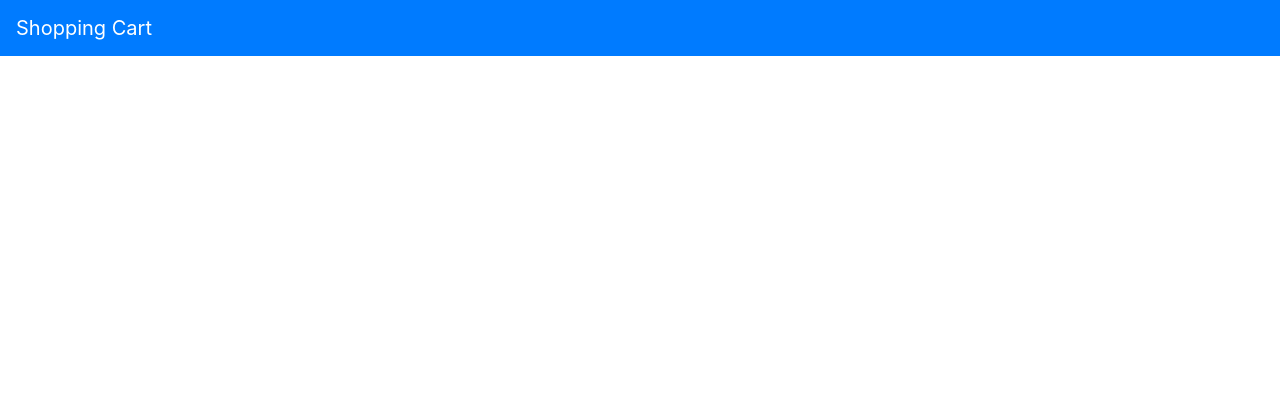
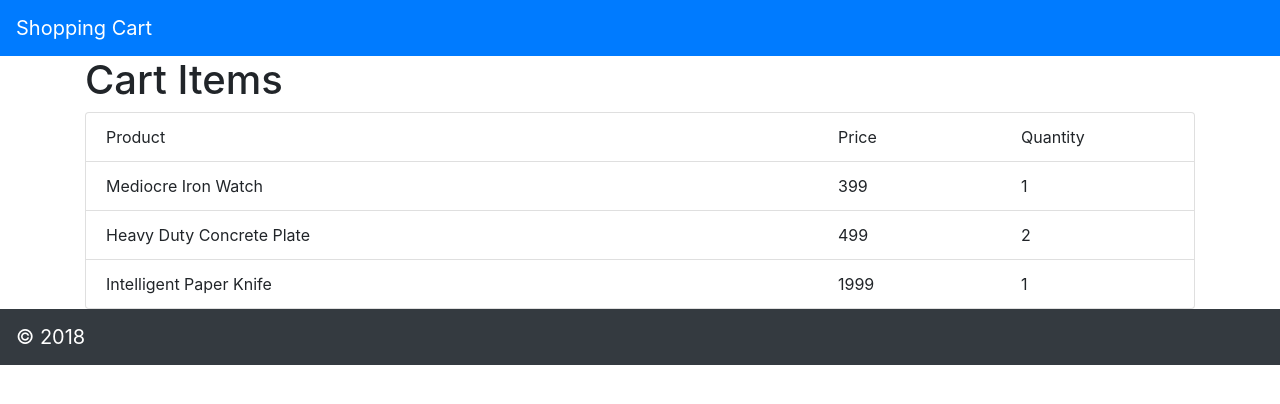
Before and after one commit to Kata7/shopping-cart, a React (Create React App) app: page / in a window 1280 px wide. Shown: the top 404 px of the page. Built offline with nearby package versions, Linux system fonts and the light colour scheme.

Commit message:
mapped through hardcoded items and displayed them correctly as a list

```diff
--- a/src/App.js
+++ b/src/App.js
@@ -3,12 +3,60 @@ import React, { Component } from 'react';
 
 class App extends Component {
   render() {
+
+    let cartItemsList =
+    [
+      {id: 1, product: {id: 40, name: 'Mediocre Iron Watch', priceInCents: 399}, quantity: 1},
+      {id: 2, product: {id: 41, name: 'Heavy Duty Concrete Plate', priceInCents: 499}, quantity: 2},
+      {id: 3, product: {id: 42, name: 'Intelligent Paper Knife', priceInCents: 1999}, quantity: 1}
+    ]
+
     return (
       <div className="App">
         <CartHeader />
+        <CartItems list={cartItemsList}/>
+        <CartFooter copyright="2018"/>
       </div>
     );
   }
+}
+
+const CartItems = ({list}) => {
+  let cartItemsList = list.map((item) => {
+    return (
+      <CartItem key={item.id} product={item.product} name={item.product.name} priceInCents={item.product.priceInCents} quantity={item.quantity} />
+    )
+  })
+  return (
+    <div className="container">
+      <h1>Cart Items</h1>
+      <div className="list-group">
+        <div className="list-group-item">
+          <div className="row">
+            <div className="col-sm-8">Product</div>
+            <div className="col-sm-2">Price</div>
+            <div className="col-sm-2">Quantity</div>
+          </div>
+        </div>
+
+        {cartItemsList}
+
+      </div>
+    </div>
+  )
+}
+
+const CartItem = ({key, product, name, priceInCents, quantity}) => {
+  return (
+    <div className="list-group-item">
+      <div className="row">
+        <div className="col-sm-8">{name}</div>
+        <div className="col-sm-2">{priceInCents}</div>
+        <div className="col-sm-2">{quantity}</div>
+      </div>
+    </div>
+  )
+
 }
 
 const CartHeader = () => {
@@ -19,4 +67,12 @@ const CartHeader = () => {
   )
 }
 
+const CartFooter = ({copyright}) => {
+  return (
+    <nav className="navbar navbar-dark bg-dark">
+      <a className="navbar-brand" href="#">&copy; {copyright}</a>
+    </nav>
+  )
+}
+
 export default App;
```
